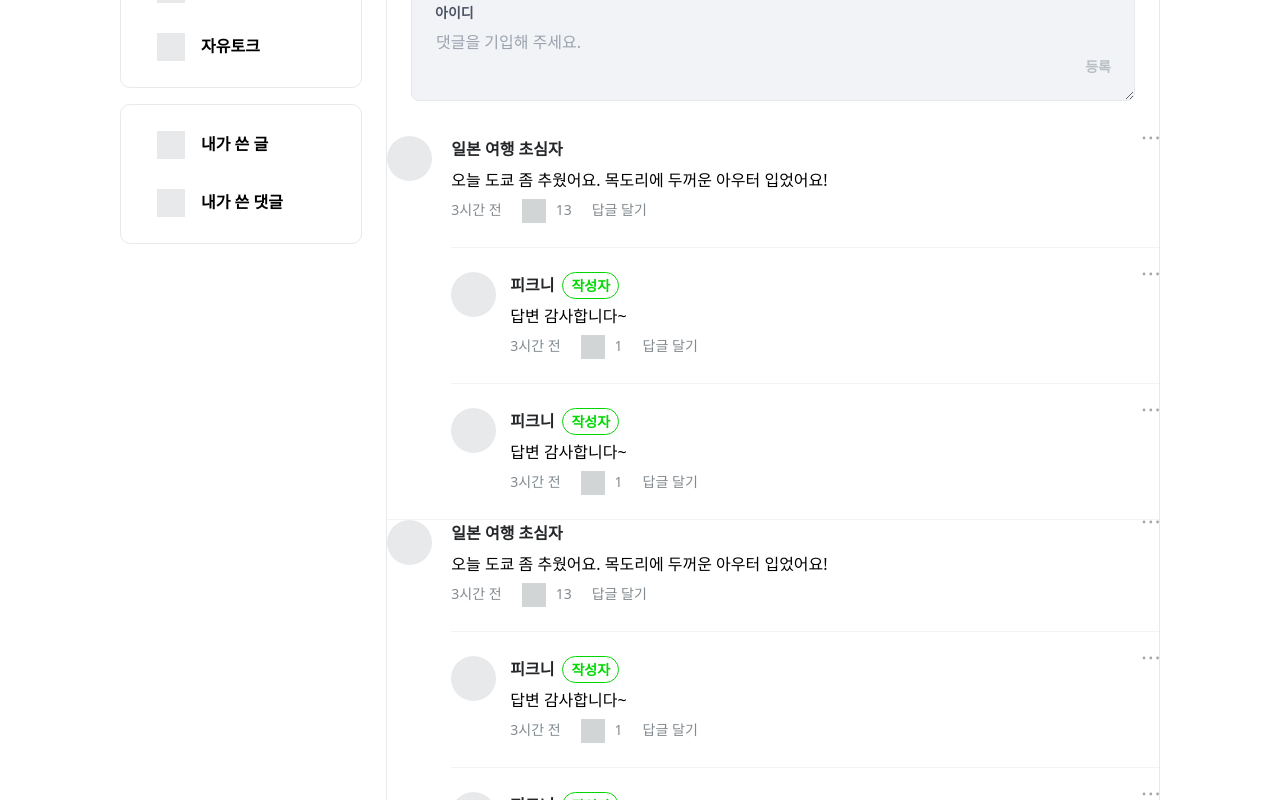
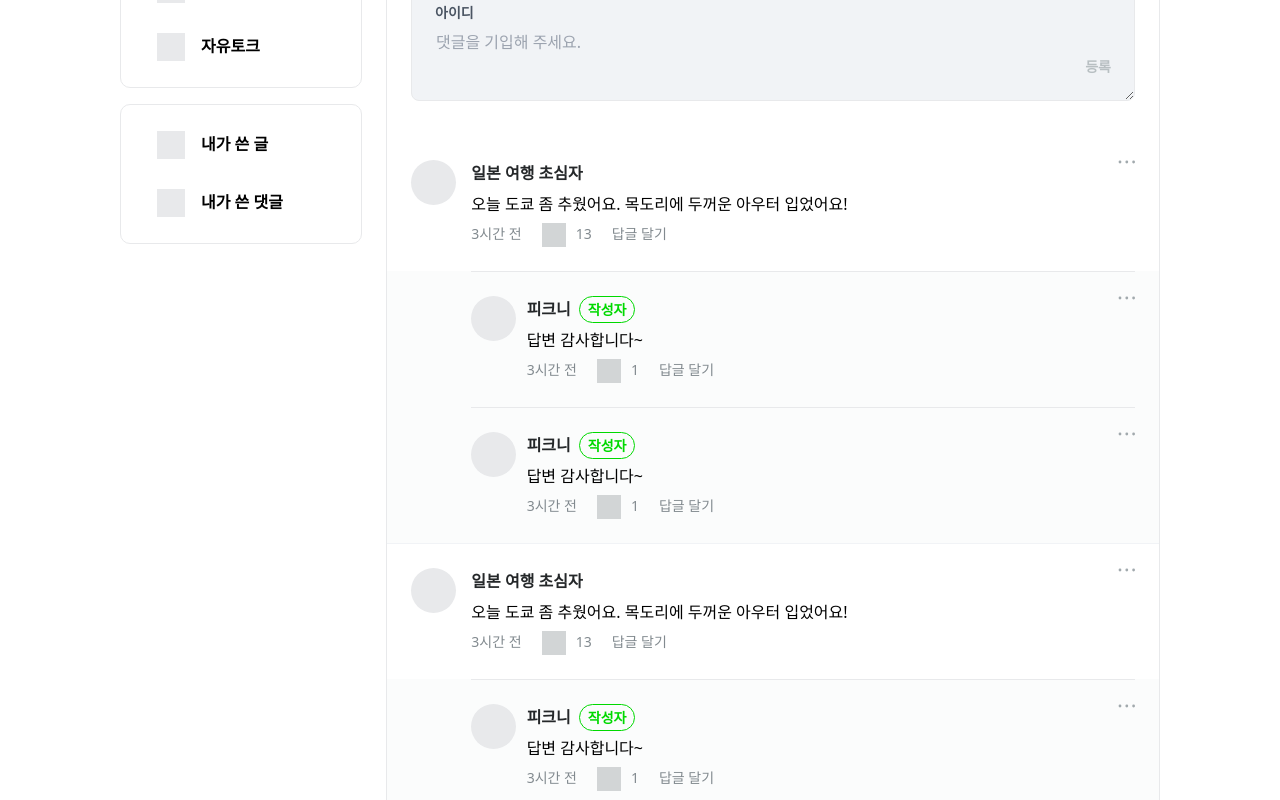
Before and after one commit to picnee/picnee_frontend, a Next.js app: page /travelTalk/detail in a window 1280 px wide. Shown: the part 600-1400 px from the top of the page. Built offline with nearby package versions, Linux system fonts and the light colour scheme.

Commit message:
Design: UX 수정
내가 작성한 댓글의 경우 리스트 배경색 추가

```diff
--- a/src/app/(route)/travelTalk/detail/_components/ReReplyComment.tsx
+++ b/src/app/(route)/travelTalk/detail/_components/ReReplyComment.tsx
@@ -46,9 +46,14 @@ const ReReplyComment = ({
   return (
     <>
       {reReplyCommentData.map((item, index) => (
-        <div className="grid grid-cols-12" key={index}>
+        <div
+          className={`grid grid-cols-12 ${
+            isMyComment ? "bg-gray-50" : "bg-white"
+          } pl-[24px] pr-[24px]`}
+          key={index}
+        >
           <div className="col-span-1"></div>
-          <div className="col-span-11 border-t border-t-gray-100">
+          <div className="col-span-11 border-t border-t-gray-150">
             <div className="grid grid-cols-12 mt-[24px]">
               <div className="col-span-1">
                 <div className="w-[45px] h-[45px] bg-gray-150 rounded-full"></div>
--- a/src/app/(route)/travelTalk/detail/_components/ReplyComment.tsx
+++ b/src/app/(route)/travelTalk/detail/_components/ReplyComment.tsx
@@ -37,7 +37,11 @@ const ReplyComment = ({
   };
   return (
     <>
-      <div className="grid grid-cols-12">
+      <div
+        className={`grid grid-cols-12 pt-[24px] pl-[24px] pr-[24px] ${
+          isMyComment ? "bg-gray-50" : "bg-white"
+        }`}
+      >
         <div className="col-span-1">
           <div className="w-[45px] h-[45px] bg-gray-150 rounded-full"></div>
         </div>
```
